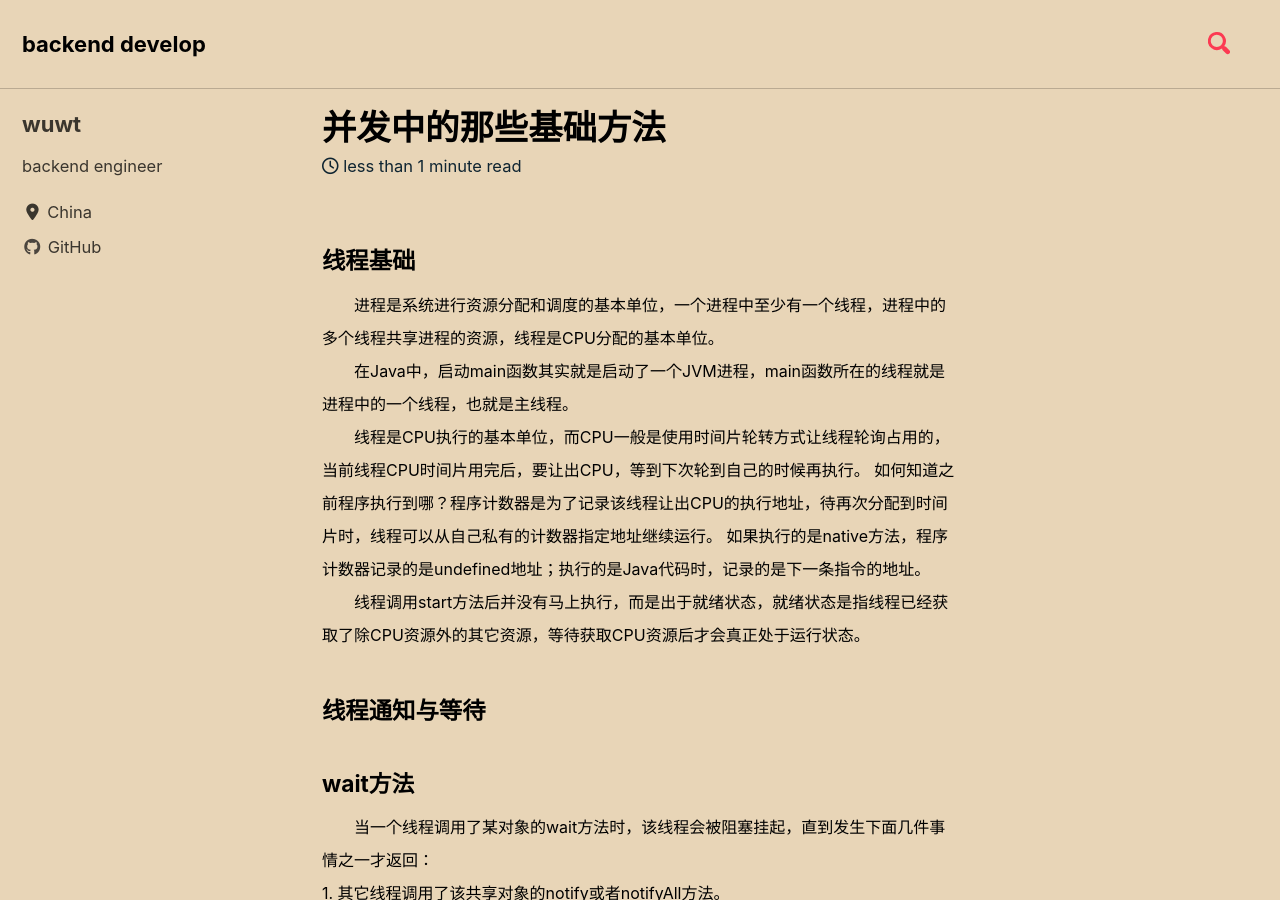
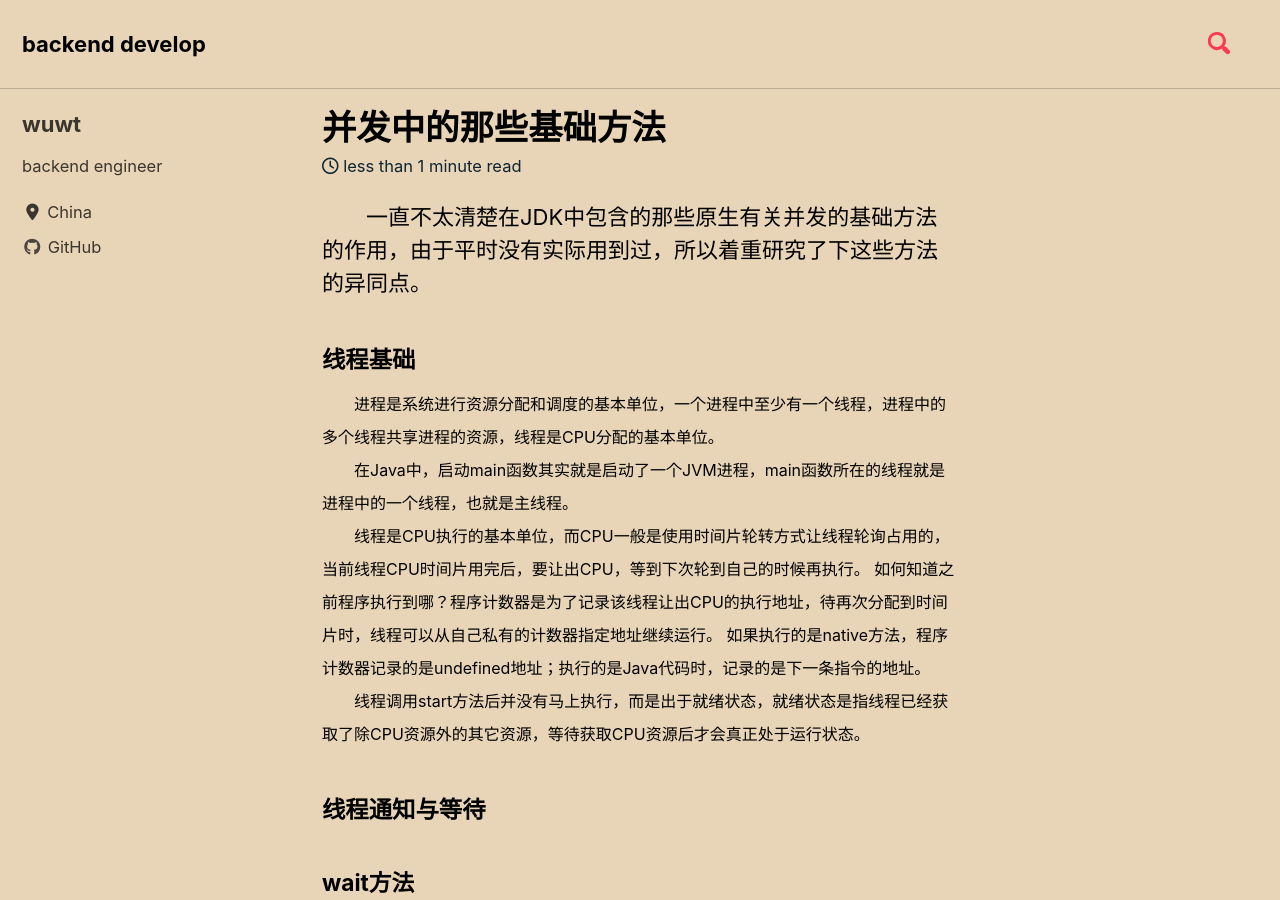
Before and after one commit to wuwtBeyond/wuwtBeyond.github.io, a Jekyll site: the page built from _posts/2020-07-07-并发中的那些基础方法.md, in a window 1280 px wide and 900 px high. Built offline with Jekyll 4.4.1, drawn with Linux system fonts in a browser that asks for light colours; cached includes are drawn as plain includes; nearby versions of some CDN libraries; comment, search, counter and statistics services are not loaded.

Commit message:
update 更新文章

```diff
--- a/_posts/2020-07-07-并发中的那些基础方法.md
+++ b/_posts/2020-07-07-并发中的那些基础方法.md
@@ -1,3 +1,5 @@
+&emsp;&emsp;一直不太清楚在JDK中包含的那些原生有关并发的基础方法的作用，由于平时没有实际用到过，所以着重研究了下这些方法的异同点。<br>
+
 #### 线程基础
 <font size="3">
 &emsp;&emsp;进程是系统进行资源分配和调度的基本单位，一个进程中至少有一个线程，进程中的多个线程共享进程的资源，线程是CPU分配的基本单位。<br>
```
